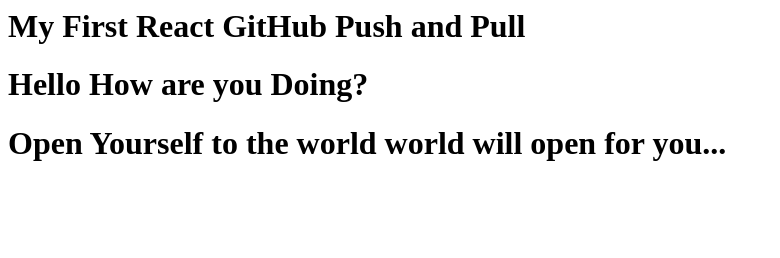
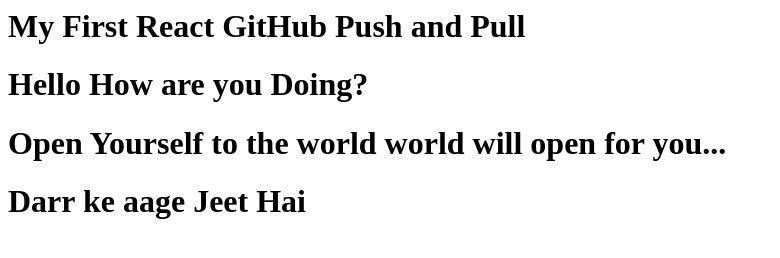
Before and after one commit to reeshindc/GitReactPractice, a plain HTML site: page index.html in a window 1280 px wide. Shown: the whole page, without its empty margins (0-780 px from the left). Drawn offline with Linux system fonts and the light colour scheme.

Commit message:
Changes made in index.html 3rd Time

```diff
--- a/index.html
+++ b/index.html
@@ -6,5 +6,7 @@
 <h1>Hello How are you Doing? </h1>
 
 <h1>Open Yourself to the world world will open for you...</h1>
+
+<h1>Darr ke aage Jeet Hai </h1>
 </body>
 </html>
```
